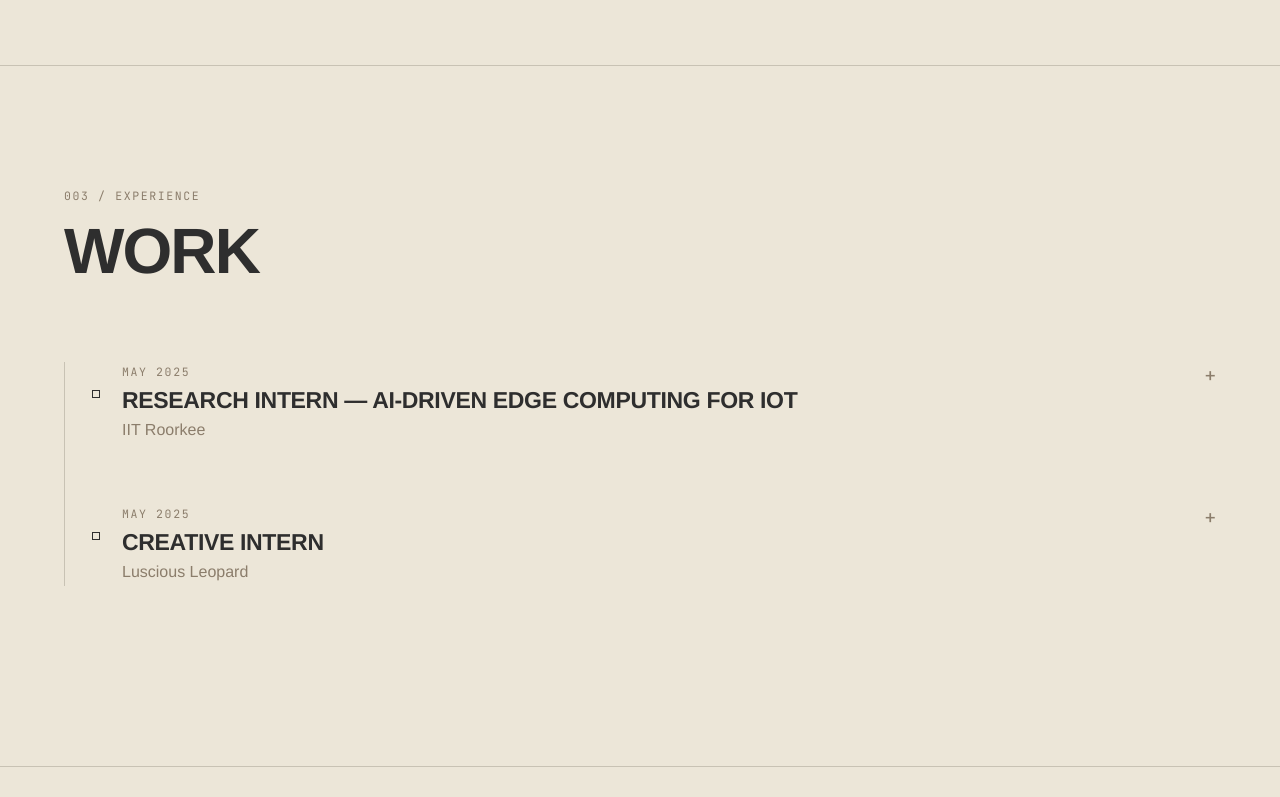
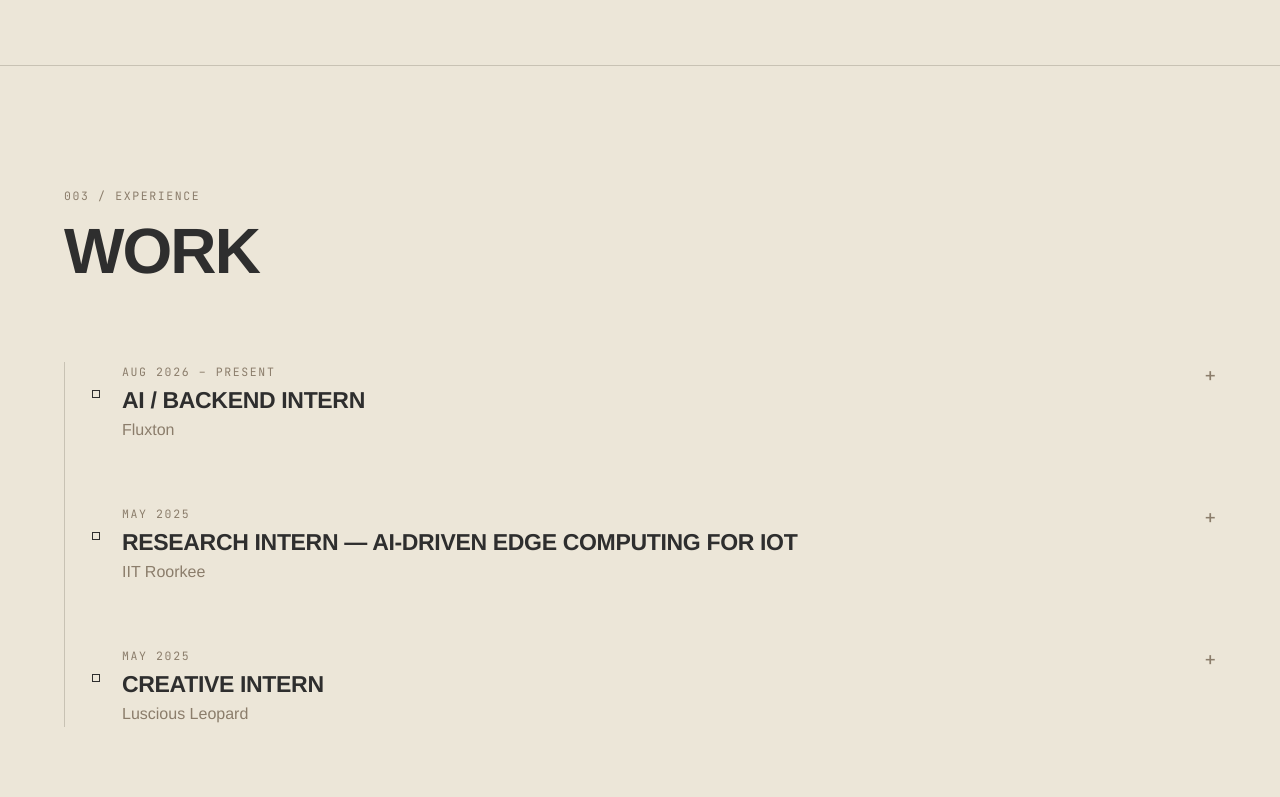
Before and after one commit to RitiGrover/Riti-Grover, a React (Vite) app: page / in a window 1280 px wide. Shown: the part 2000-2797 px from the top of the page. Built offline with nearby package versions, Linux system fonts and the light colour scheme.

Commit message:
feat: add Fluxton AI/Backend Intern experience

```diff
--- a/src/data/portfolio.ts
+++ b/src/data/portfolio.ts
@@ -32,6 +32,22 @@ Beyond academics, I have held leadership roles across multiple student organizat
 };
 
 export const experiences = [
+  {
+    id: "fluxton",
+    company: "Fluxton",
+    role: "AI / Backend Intern",
+    period: "Aug 2026 – Present",
+    description:
+      "• Delivering 6 REST API endpoints in Python covering the full authentication flow (Firebase login, token refresh, logout, profile) for Fluxton's EV charging mobile app\n• Designing a 3-table PostgreSQL schema (users, sessions, rate-limiting counters) and adding Firebase ID token verification with short-lived JWT access tokens (15 min) and rotating, reuse-detected refresh tokens (7-day sessions)\n• Shipping 7 commits merged through 1 pull request in the project's first week, with 2 more feature branches in review for rate limiting and Firebase Functions deployment",
+    technologies: [
+      "Python",
+      "REST APIs",
+      "PostgreSQL",
+      "Firebase",
+      "JWT",
+      "FastAPI",
+    ],
+  },
   {
     id: "iit-roorkee",
     company: "IIT Roorkee",
```
